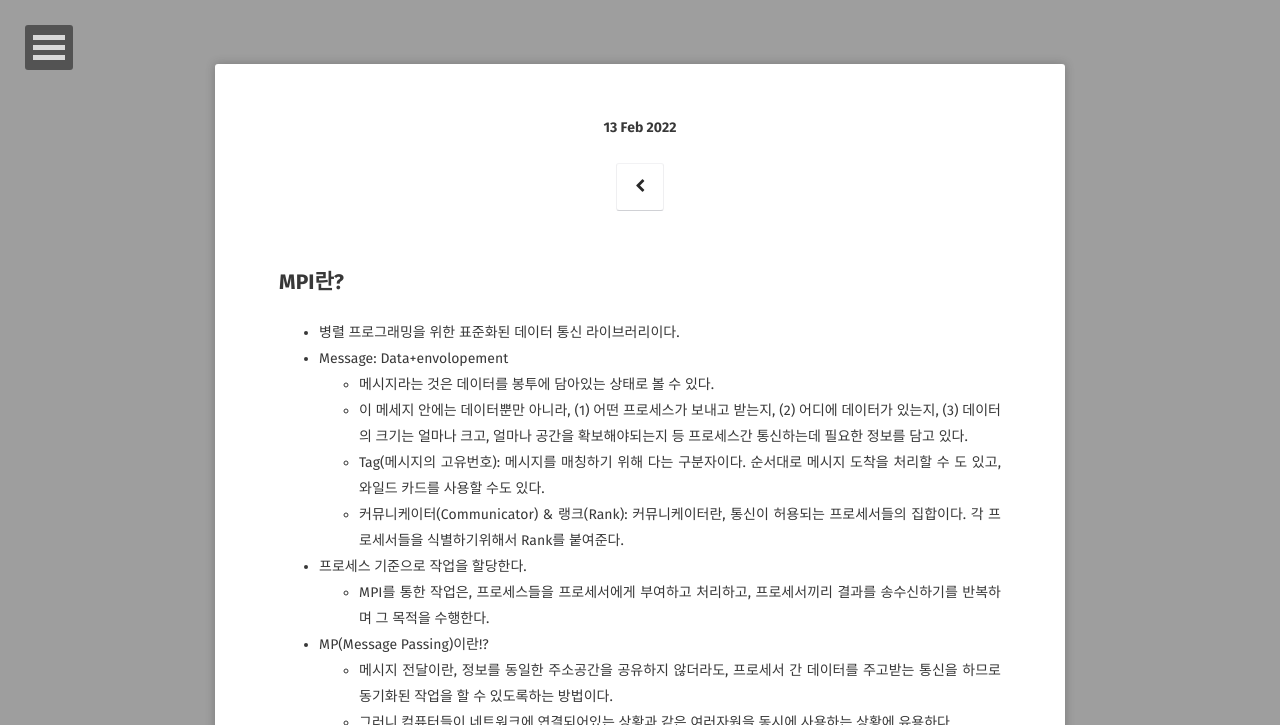
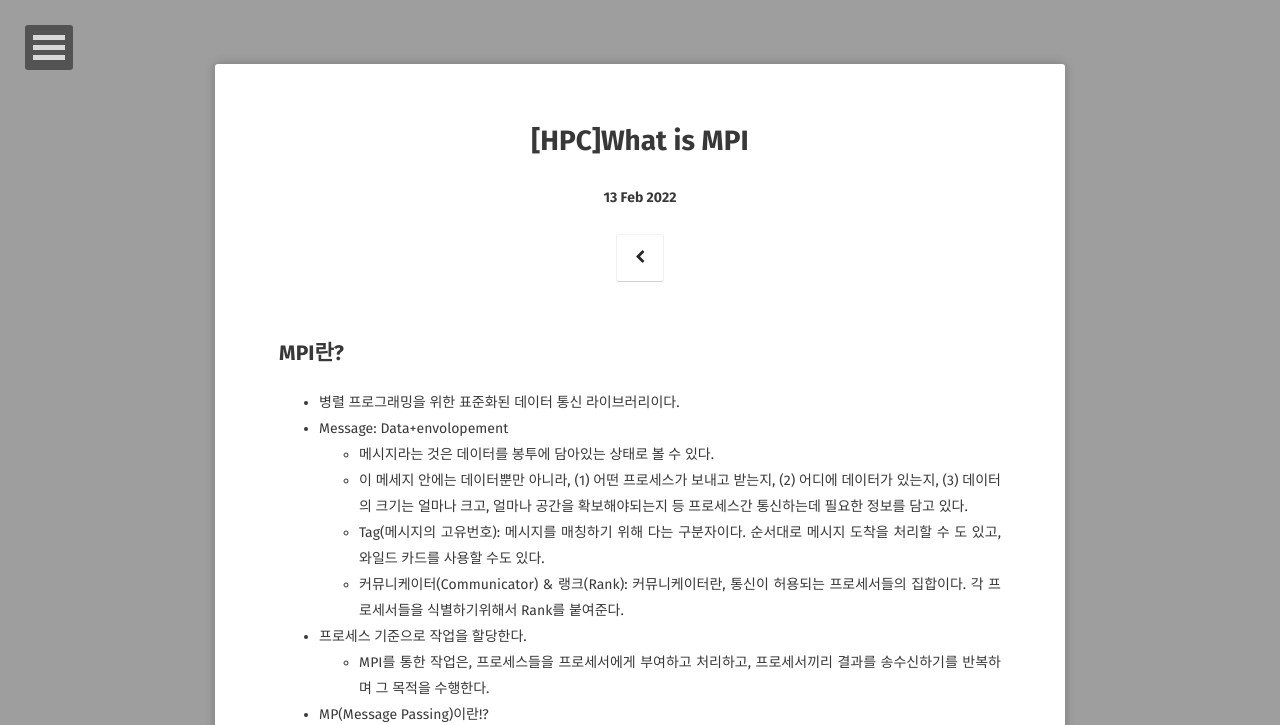
Before and after one commit to leesk212/leesk212.github.io, a Jekyll site: the page built from _posts/2022-02-13-[HPC]What is MPI.md, in a window 1280 px wide and 900 px high, cut to the strip 0-725 px from the top of the window. Built offline with Jekyll 4.4.1, drawn with Linux system fonts in a browser that asks for light colours; some web fonts are replaced; our own code applies the rules of GitHub Pages for plain Markdown files; comment, search, counter and statistics services are not loaded.

Commit message:
Update 2022-02-13-[HPC]What is MPI.md

```diff
--- a/_posts/2022-02-13-[HPC]What is MPI.md
+++ b/_posts/2022-02-13-[HPC]What is MPI.md
@@ -1,7 +1,7 @@
 ---
 toc: true
 tags: HPC MPI
-title: [HPC]What is MPI
+title: "[HPC]What is MPI"
 ---
 
 ## MPI란?
```
